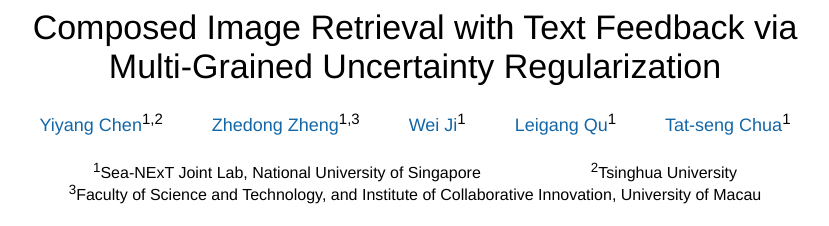
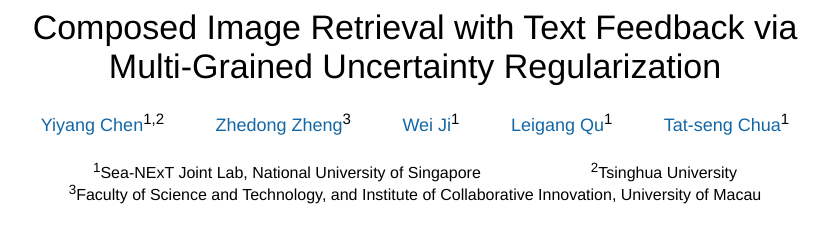
Before and after one commit to Monoxide-Chen/uncertainty_retrieval, a plain HTML site: page docs/index.html in a window 1280 px wide. Shown: the top 226 px of the page, 225-1054 px from the left. Drawn offline with Linux system fonts and the light colour scheme; a script that the page names is missing.

Commit message:
change pages

```diff
--- a/docs/index.html
+++ b/docs/index.html
@@ -223,7 +223,7 @@
 				<a href="https://scholar.google.com/citations?user=hnxvC5UAAAAJ">Yiyang Chen</a><sup>1,2</sup>
 			</div>
 			<div>
-				<a href="http://zdzheng.xyz/">Zhedong Zheng</a><sup>1,3</sup>
+				<a href="http://zdzheng.xyz/">Zhedong Zheng</a><sup>3</sup>
 			</div>
 			<div>
 				<a href="https://jiwei0523.github.io/">Wei Ji</a><sup>1</sup>
```
